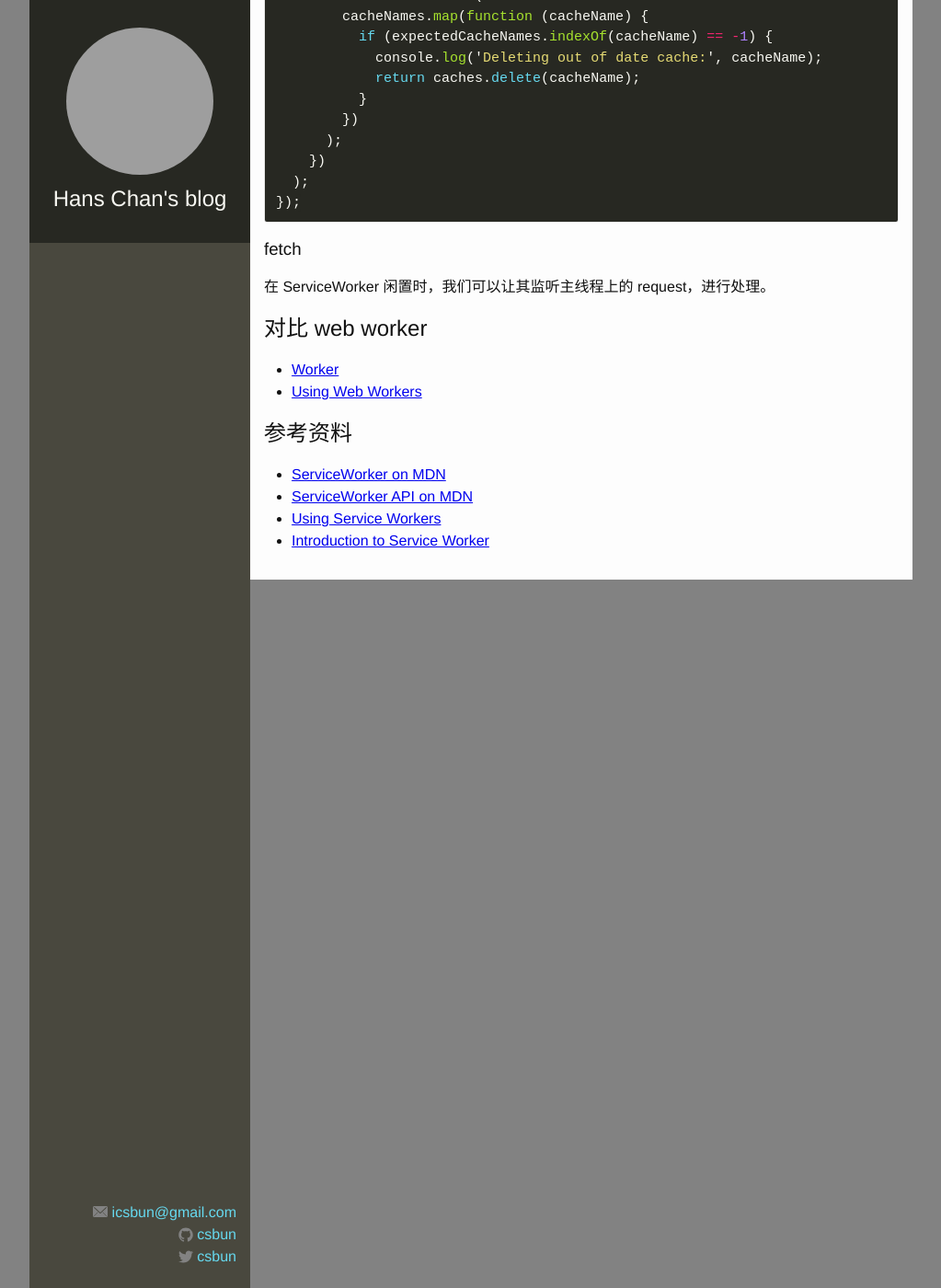
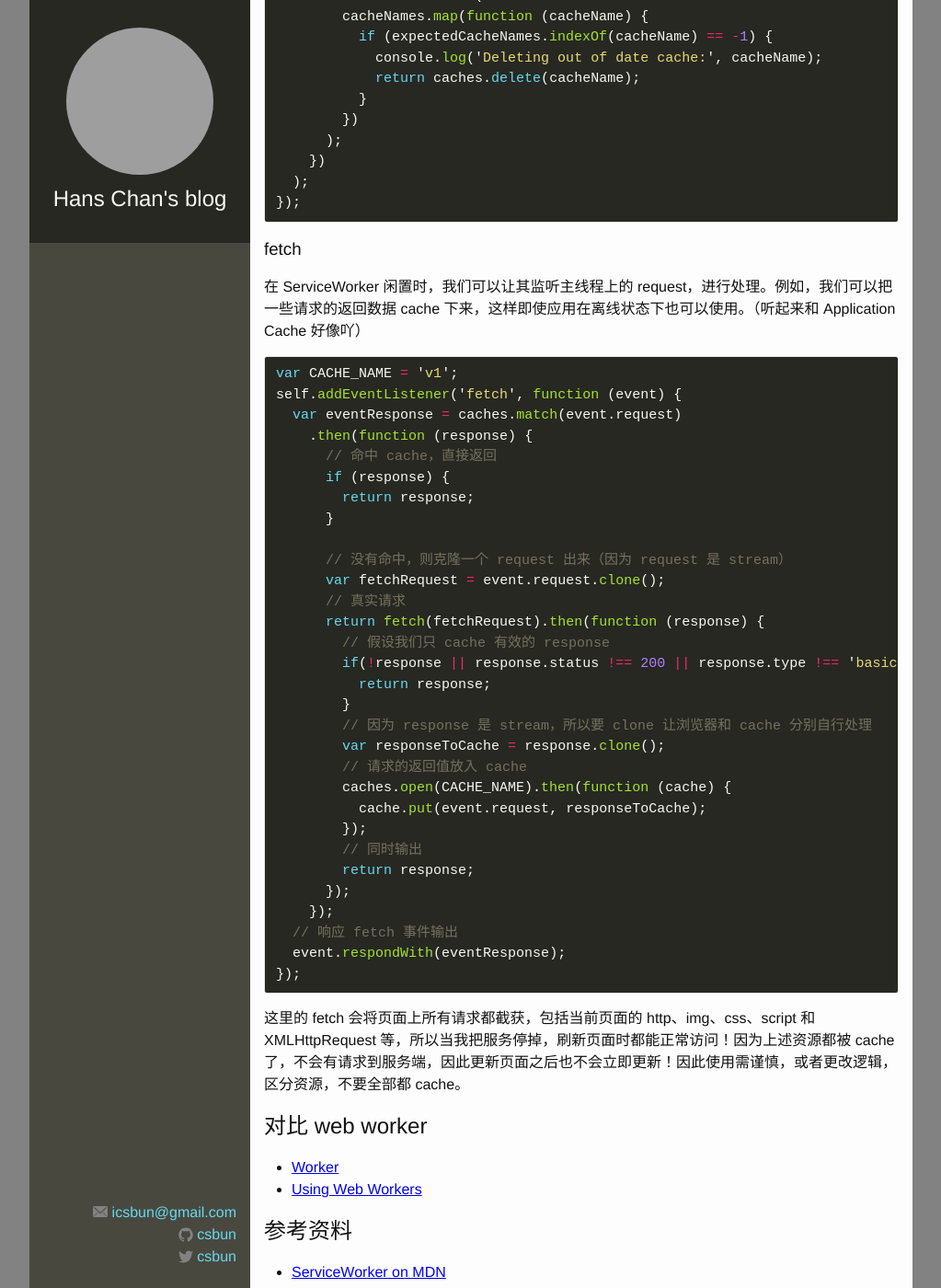
Before and after one commit to csbun/blog, a Jekyll site: the page built from _posts/2015-06-02-service-worker.markdown, in a window 1280 px wide and 1400 px high, scrolled down 2577 px. Shown: the whole window at 92% size, without its empty margins (128-1151 px from the left). Built offline with Jekyll 4.4.1, drawn with Linux system fonts in a browser that asks for light colours; Markdown is read by kramdown in place of the engine named in the settings; some of the changed text lies outside the part shown; grey boxes are pictures that could not be loaded.

Commit message:
add ServiceWorker - fetch

````diff
--- a/_posts/2015-06-02-service-worker.markdown
+++ b/_posts/2015-06-02-service-worker.markdown
@@ -70,13 +70,13 @@ register 成功之后就会触发 ServiceWorker 的 [install 事件](https://dev
 
 ```javascript
 // Set the callback for the install step
-// 这里的 `self` 即为当前的 ServiceWorker
+// 这里的 `self` 即为当前的 ServiceWorker，用 `this` 也可以
 self.addEventListener('install', function (event) {
     // Perform install steps
 });
 ```
 
-通常我们在 ServiceWorker 里面需要缓存一些静态资源，那么我们可以开启一个 [cache](https://developer.mozilla.org/en-US/docs/Web/API/Cache) 来保存他们：
+通常我们在 ServiceWorker 里面需要缓存或者预加载一些静态资源，那么我们可以开启一个 [cache](https://developer.mozilla.org/en-US/docs/Web/API/Cache) 来保存他们：
 
 ```javascript
 var CACHE_NAME = 'v1';
@@ -120,10 +120,42 @@ self.addEventListener('activate', function(event) {
 
 ### fetch
 
-在 ServiceWorker 闲置时，我们可以让其监听主线程上的 request，进行处理。
+在 ServiceWorker 闲置时，我们可以让其监听主线程上的 request，进行处理。例如，我们可以把一些请求的返回数据 cache 下来，这样即使应用在离线状态下也可以使用。（听起来和 Application Cache 好像吖）
 
-<!-- TODO -->
+```javascript
+var CACHE_NAME = 'v1';
+self.addEventListener('fetch', function (event) {
+  var eventResponse = caches.match(event.request)
+    .then(function (response) {
+      // 命中 cache，直接返回
+      if (response) {
+        return response;
+      }
 
+      // 没有命中，则克隆一个 request 出来（因为 request 是 stream）
+      var fetchRequest = event.request.clone();
+      // 真实请求
+      return fetch(fetchRequest).then(function (response) {
+        // 假设我们只 cache 有效的 response
+        if(!response || response.status !== 200 || response.type !== 'basic') {
+          return response;
+        }
+        // 因为 response 是 stream，所以要 clone 让浏览器和 cache 分别自行处理
+        var responseToCache = response.clone();
+        // 请求的返回值放入 cache
+        caches.open(CACHE_NAME).then(function (cache) {
+          cache.put(event.request, responseToCache);
+        });
+        // 同时输出
+        return response;
+      });
+    });
+  // 响应 fetch 事件输出
+  event.respondWith(eventResponse);
+});
+```
+
+这里的 fetch 会将页面上所有请求都截获，包括当前页面的 http、img、css、script 和 XMLHttpRequest 等，所以当我把服务停掉，刷新页面时都能正常访问！因为上述资源都被 cache 了，不会有请求到服务端，因此更新页面之后也不会立即更新！因此使用需谨慎，或者更改逻辑，区分资源，不要全部都 cache。
 
 
 ## 对比 web worker
````
